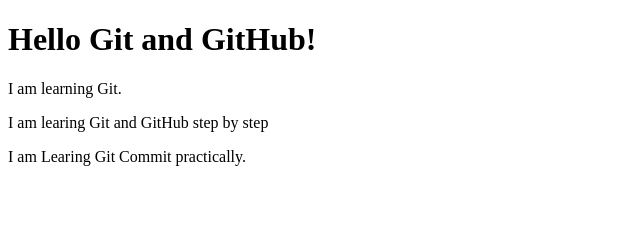
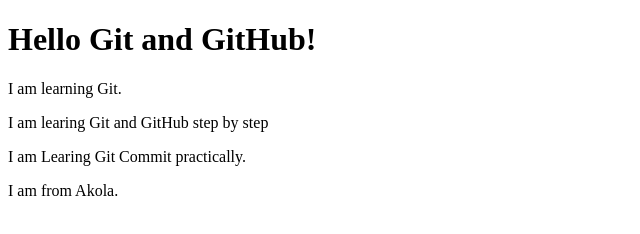
Before and after one commit to shrijitadhau-hub/Git-Learning, a plain HTML site: page index.html in a window 1280 px wide. Shown: the whole page, without its empty margins (0-640 px from the left). Drawn offline with Linux system fonts and the light colour scheme.

Commit message:
Added Git From paragraph

```diff
--- a/index.html
+++ b/index.html
@@ -11,6 +11,7 @@
     <p> I am learning Git. </p>
     <p> I am learing Git and GitHub step by step </p>
     <p> I am Learing Git Commit practically. </p>
+    <p> I am from Akola. </p>
 
 </body>
 </html>
```
